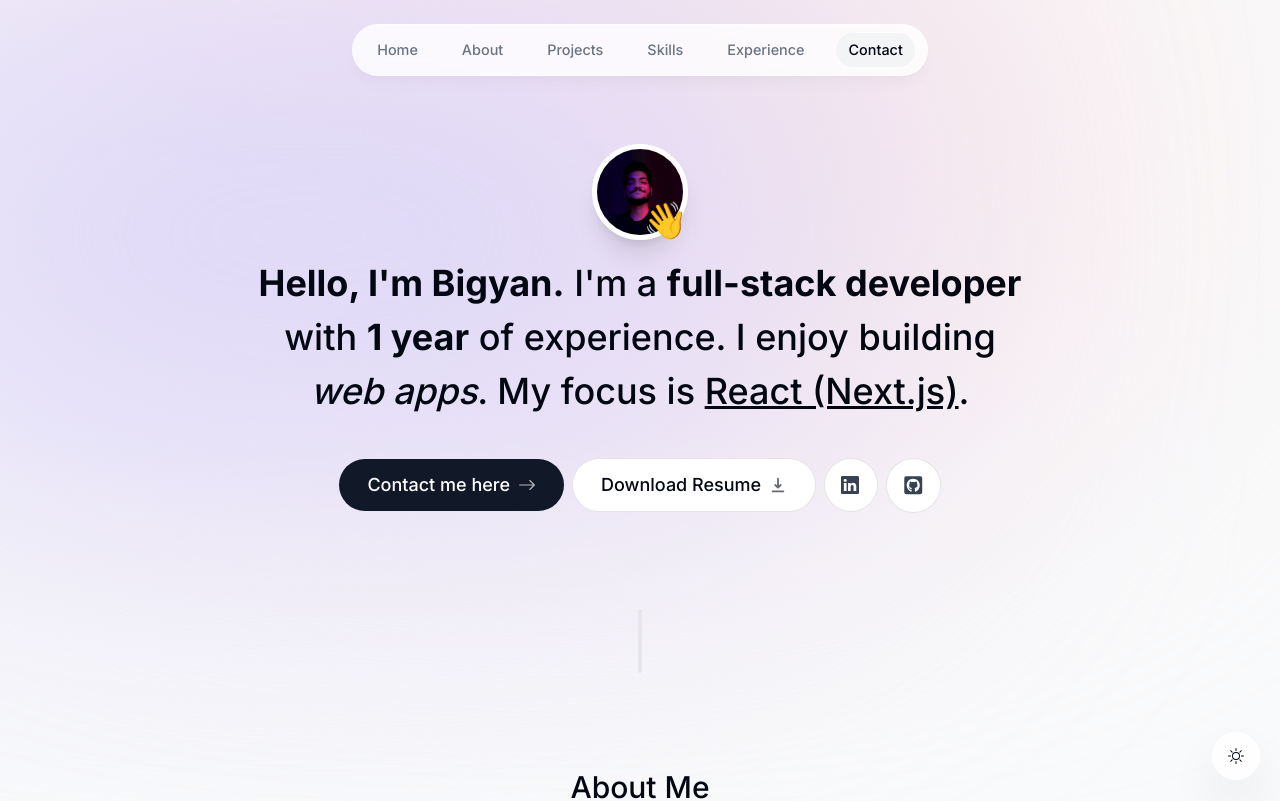
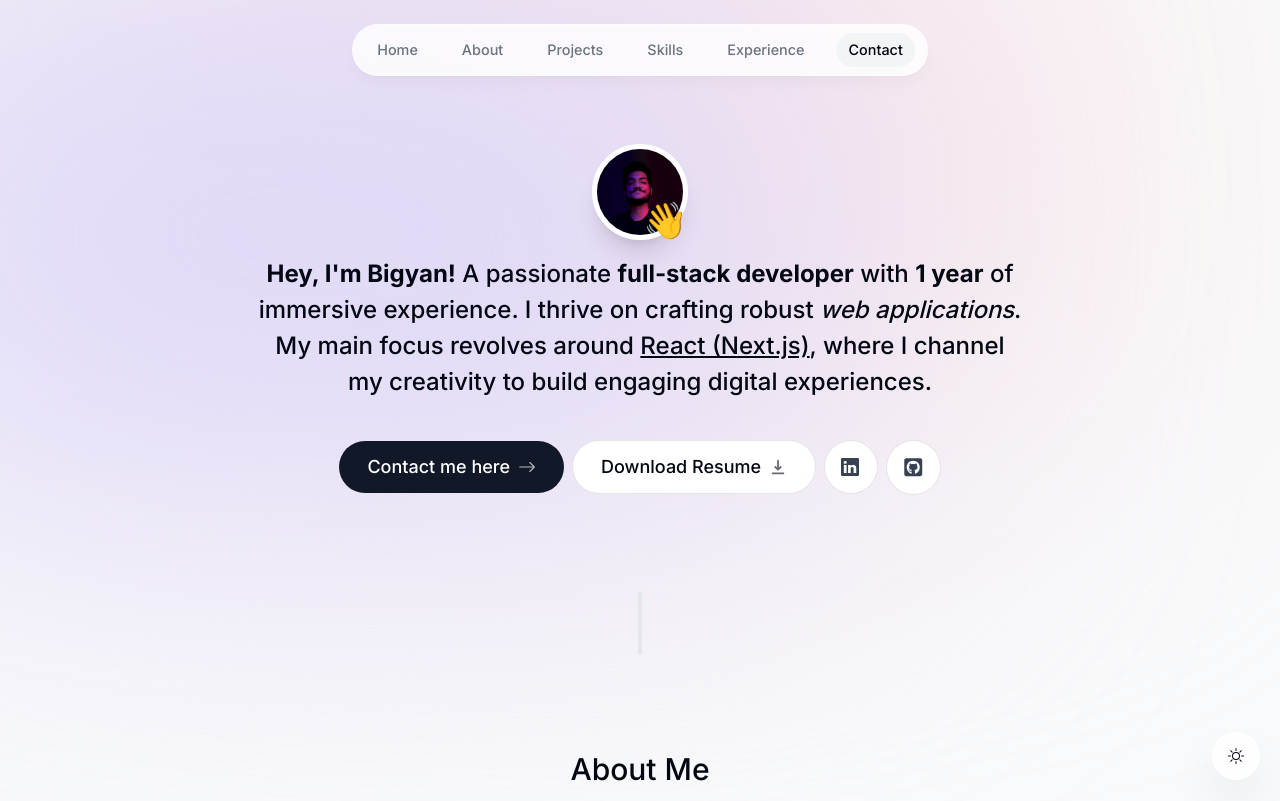
Before and after one commit to bigyanpatel/portfolio-next-2, a Next.js app: page / in a window 1280 px wide. Shown: the top 801 px of the page. Built offline with nearby package versions, Linux system fonts and the light colour scheme; no server answers.

Commit message:
Refactor: intro section context

```diff
--- a/components/About.tsx
+++ b/components/About.tsx
@@ -20,7 +20,7 @@ export default function About() {
       <SectionHeading>About me</SectionHeading>
       <div className="mb-3">
         <p>
-          Hi there! I started my journey into the world of programming during my
+          I started my journey into the world of programming during my
           academic years. What kick-started as a curious exploration eventually
           led me to dive deep into frontend development, especially with React.
           I&apos;ve crafted a bunch of cool and dynamic applications, refining my
--- a/components/Intro.tsx
+++ b/components/Intro.tsx
@@ -56,15 +56,19 @@ export default function Intro() {
       </div>
 
       <motion.h1
-        className="mb-10 mt-4 px-4 text-2xl font-medium !leading-[1.5] sm:text-4xl"
+        className="mb-10 mt-4 px-4 text-xl font-medium !leading-[1.5] sm:text-2xl"
         initial={{ opacity: 0, y: 100 }}
         animate={{ opacity: 1, y: 0 }}
       >
-        <span className="font-bold">Hello, I&apos;m Bigyan.</span> I&apos;m a{" "}
-        <span className="font-bold">full-stack developer</span> with{" "}
-        <span className="font-bold">1 year</span> of experience. I enjoy
-        building <span className="italic">web apps</span>. My focus is{" "}
-        <span className="underline">React (Next.js)</span>.
+        <p>
+          <span className="font-bold">Hey, I&apos;m Bigyan!</span> A passionate{" "}
+          <span className="font-bold">full-stack developer</span> with{" "}
+          <span className="font-bold">1 year</span> of immersive experience. I
+          thrive on crafting robust{" "}
+          <span className="italic">web applications</span>. My main focus
+          revolves around <span className="underline">React (Next.js)</span>,
+          where I channel my creativity to build engaging digital experiences.
+        </p>
       </motion.h1>
 
       <motion.div
```
